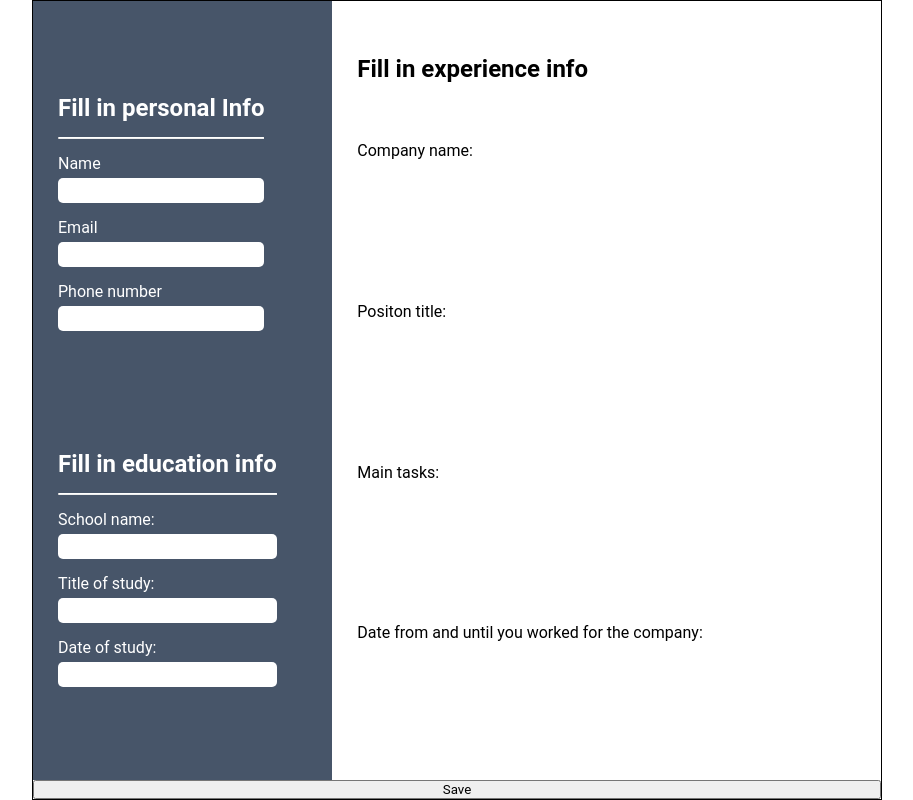
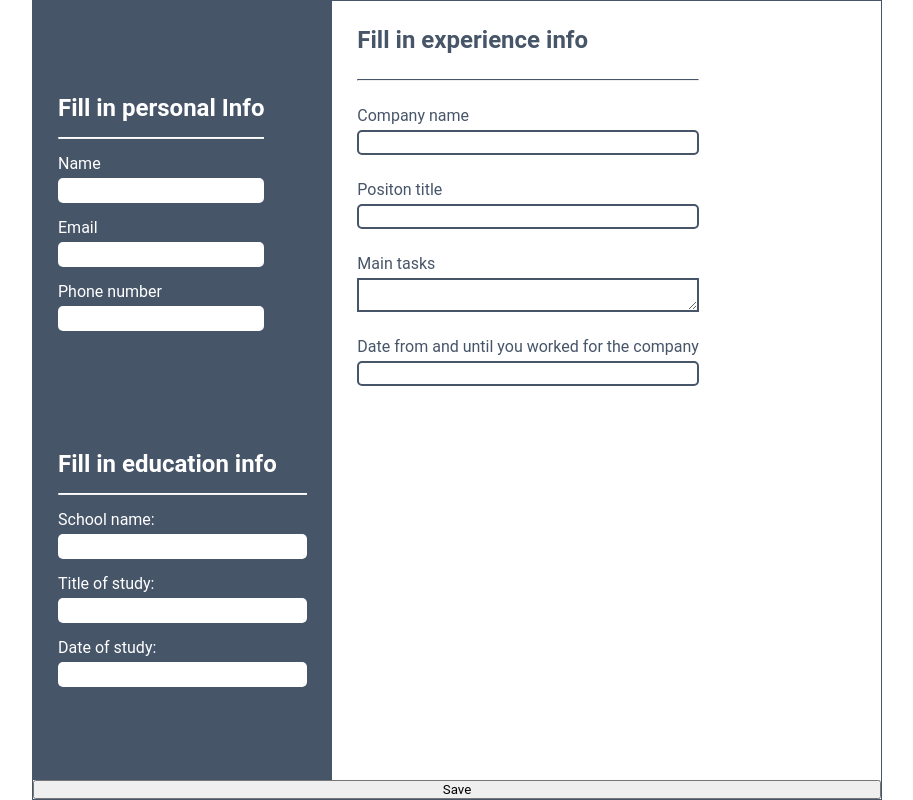
Before and after one commit to unbearabletruth/cv-project, a React (Create React App) app: page / in a window 1280 px wide. Shown: the whole page, without its empty margins (183-1096 px from the left). Built offline with nearby package versions, Linux system fonts and the light colour scheme.

Commit message:
experience component css

```diff
--- a/src/app.css
+++ b/src/app.css
@@ -15,7 +15,7 @@ body{
     flex-direction: column;
     height: 100vh;
     width: 850px;
-    border: 1px solid black;
+    border: 1px solid #475569;
 }
 
 #infoWrapper{
--- a/src/components/practicalExperience.js
+++ b/src/components/practicalExperience.js
@@ -7,7 +7,7 @@ export default class PracticalExperience extends Component{
 
         this.state = {
             company: "",
-            positon: "",
+            position: "",
             tasks: "",
             date: ""
         }
@@ -27,22 +27,45 @@ export default class PracticalExperience extends Component{
                     <>
                         <div id="experienceForm">
                         <h2>Fill in experience info</h2>
-                            <label>Company name:</label>
-                            <input name = "company" value={this.state.company} onChange={this.handleChange}></input>
-                            <label>Positon title:</label>
-                            <input name = "position" value={this.state.position} onChange={this.handleChange}></input>
-                            <label>Main tasks:</label>
-                            <input name = "tasks" value={this.state.tasks} onChange={this.handleChange}></input>
-                            <label>Date from and until you worked for the company:</label>
-                            <input name = "date" value={this.state.date} onChange={this.handleChange}></input>
+                        <hr className='expHr'></hr>
+                            <div className='propertyExp'>
+                                <label>Company name</label>
+                                <input className="expInput" name = "company" value={this.state.company} onChange={this.handleChange}></input>
+                            </div>
+                            <div className='propertyExp'>
+                                <label>Positon title</label>
+                                <input className="expInput" name = "position" value={this.state.position} onChange={this.handleChange}></input>
+                            </div>
+                            <div className='propertyExp'>
+                                <label>Main tasks</label>
+                                <textarea className="expInput" name = "tasks" value={this.state.tasks} onChange={this.handleChange}></textarea>
+                            </div>
+                            <div className='propertyExp'>
+                                <label>Date from and until you worked for the company</label>
+                                <input className="expInput" name = "date" value={this.state.date} onChange={this.handleChange}></input>
+                            </div>
                         </div>
                     </>
                     :
                     <div id="experience">
                         <h2>Experience</h2>
-                        <p>Full name: {this.state.school}</p>
-                        <p>Email: {this.state.title}</p>
-                        <p>Phone number: {this.state.date}</p>
+                        <hr className='expHr'></hr>
+                        <div className='propertyExp'>
+                            <p className='titleTextExp'>Company</p>
+                            <p className='infoTextExp'>{this.state.company}</p>
+                        </div>
+                        <div className='propertyExp'>
+                            <p className='titleTextExp'>Position</p>
+                            <p className='infoTextExp'>{this.state.positon}</p>
+                        </div>
+                        <div className='propertyExp'>
+                            <p className='titleTextExp'>Main tasks</p>
+                            <p className='infoTextExp'>{this.state.tasks}</p>
+                        </div>
+                        <div className='propertyExp'>
+                            <p className='titleTextExp'>From and Until</p>
+                            <p className='infoTextExp'>{this.state.date}</p>
+                        </div>
                     </div>
                 }
             </div>
--- a/src/styles/education.css
+++ b/src/styles/education.css
@@ -1,6 +1,5 @@
 #educationWrapper{
     display: flex;
-
 }
 
 #educationForm,
@@ -9,6 +8,7 @@
     flex-direction: column;
     justify-content: space-around;
     gap: 15px;
+    width: 100%;
 }
 
 .titleTextEd{
--- a/src/styles/experience.css
+++ b/src/styles/experience.css
@@ -2,11 +2,31 @@
     display: flex;
     flex: 2;
     padding: 25px;
+    color: #475569;
 }
 
 #experienceForm,
 #experience{
     display: flex;
     flex-direction: column;
-    justify-content: space-around;
+    gap: 25px;
 }
+
+.propertyExp{
+    display: flex;
+    flex-direction: column;
+    gap: 5px;
+}
+
+.expInput{
+    border: 2px solid #475569;
+}
+
+.expHr{
+    border-top: 1px solid #475569;
+}
+
+.titleTextExp{
+    font-size: 0.8rem;
+    font-weight: bold;
+}
```
